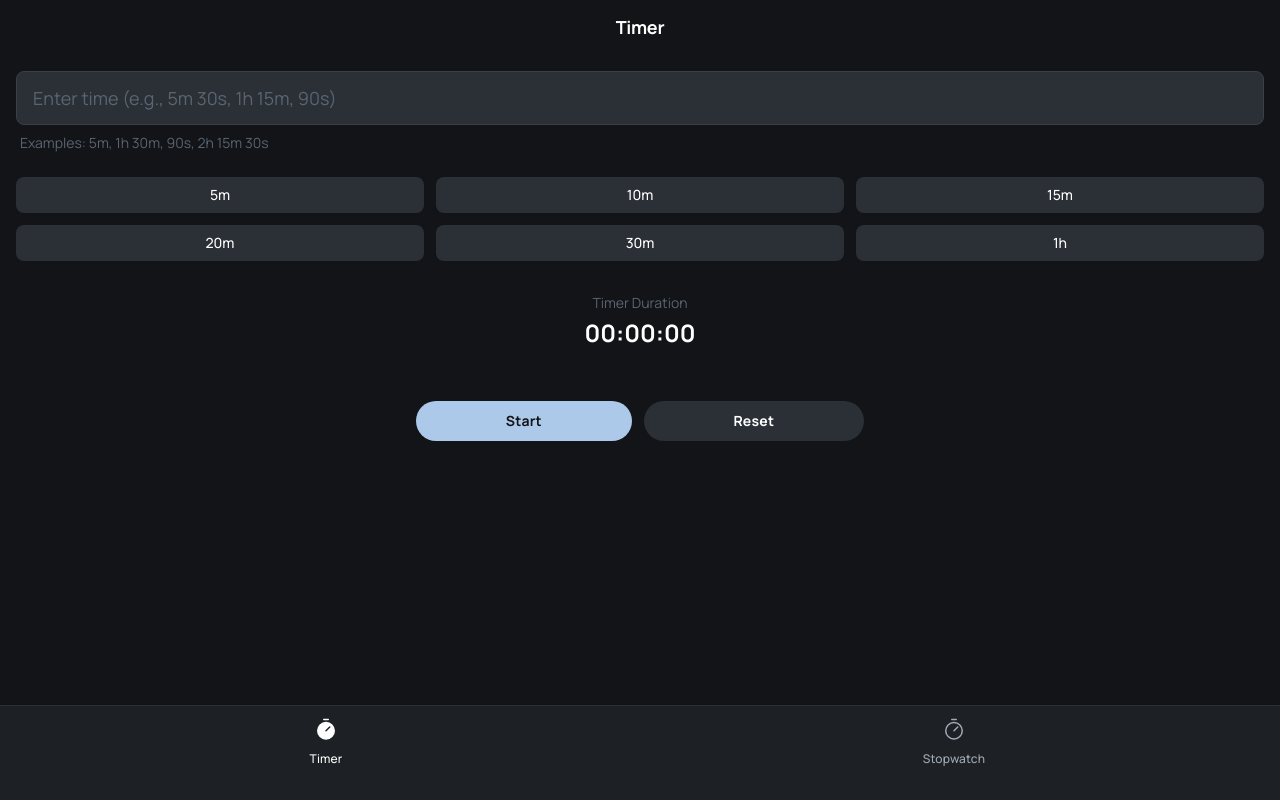
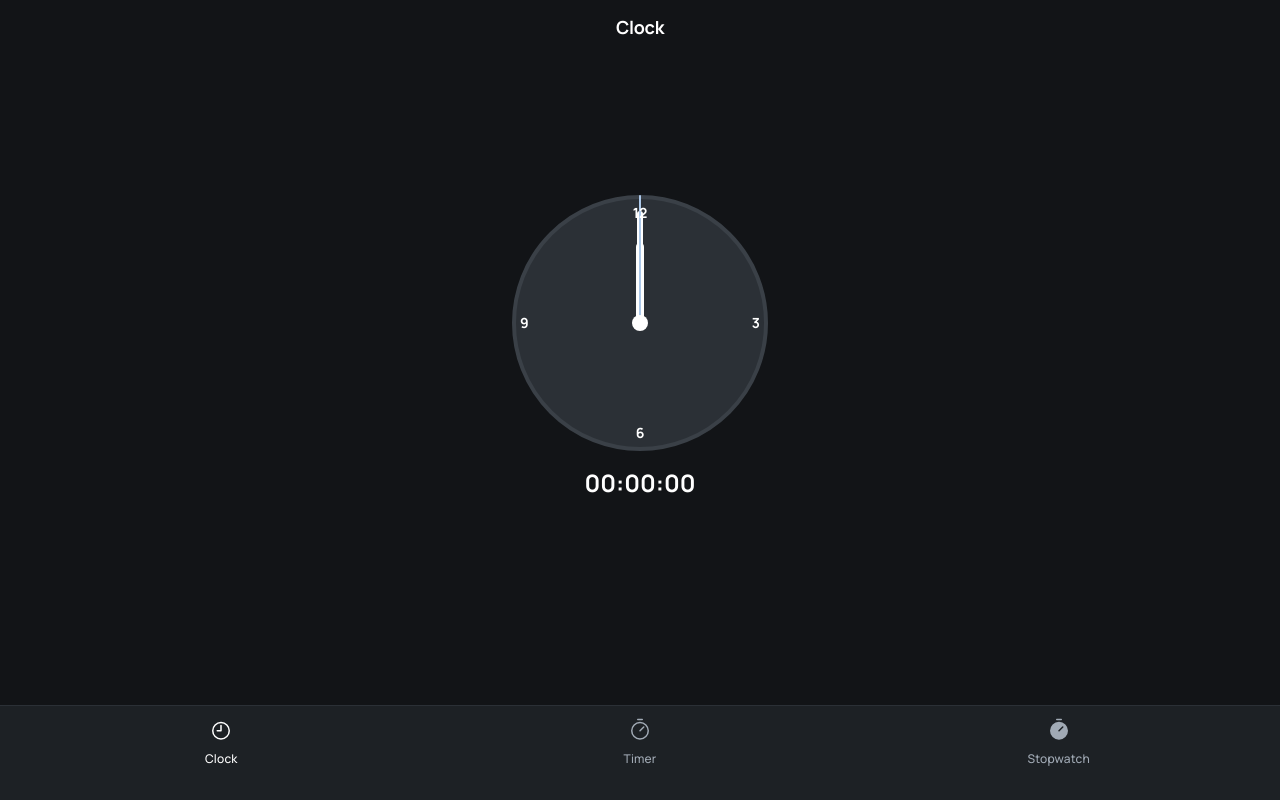
Before and after one commit to derrickappah/Clock, a plain HTML site: page index.html in a window 1280 px wide. Drawn offline with nearby package versions, Linux system fonts and the light colour scheme.

Commit message:
Update index.html

```diff
--- a/index.html
+++ b/index.html
@@ -50,7 +50,7 @@
         </div>
 
         <!-- Timer Screen -->
-        <div id="timer-screen">
+        <div id="timer-screen" class="hidden">
           <div class="flex items-center bg-[#121417] p-4 pb-2 justify-between">
             <h2 class="text-white text-lg font-bold leading-tight tracking-[-0.015em] flex-1 text-center pl-12 pr-12">Timer</h2>
           </div>
@@ -140,15 +140,61 @@
             </div>
           </div>
         </div>
+
+        <!-- Clock Screen -->
+        <div id="clock-screen">
+          <div class="flex items-center bg-[#121417] p-4 pb-2 justify-between">
+            <h2 class="text-white text-lg font-bold leading-tight tracking-[-0.015em] flex-1 text-center pl-12 pr-12">Clock</h2>
+          </div>
+          <div class="flex flex-col justify-center items-center h-[calc(100vh-200px)]">
+            <div class="relative w-64 h-64">
+              <!-- Clock Face -->
+              <div class="absolute inset-0 rounded-full bg-[#2b3036] border-4 border-[#3a4047]"></div>
+              <!-- Hour Hand -->
+              <div id="hour-hand" class="absolute w-2 h-20 bg-white rounded top-1/2 left-1/2 -translate-x-1/2 -translate-y-full origin-bottom"></div>
+              <!-- Minute Hand -->
+              <div id="minute-hand" class="absolute w-1.5 h-28 bg-white rounded top-1/2 left-1/2 -translate-x-1/2 -translate-y-full origin-bottom"></div>
+              <!-- Second Hand -->
+              <div id="second-hand" class="absolute w-0.5 h-32 bg-[#adc9ea] rounded top-1/2 left-1/2 -translate-x-1/2 -translate-y-full origin-bottom"></div>
+              <!-- Center Dot -->
+              <div class="absolute w-4 h-4 bg-white rounded-full top-1/2 left-1/2 -translate-x-1/2 -translate-y-1/2"></div>
+              <!-- Hour Markers -->
+              <div class="absolute inset-0">
+                <div class="clock-markers">
+                  <div class="absolute w-full h-full">
+                    <!-- 12 -->
+                    <div class="absolute text-white text-sm font-bold top-2 left-1/2 -translate-x-1/2">12</div>
+                    <!-- 3 -->
+                    <div class="absolute text-white text-sm font-bold right-2 top-1/2 -translate-y-1/2">3</div>
+                    <!-- 6 -->
+                    <div class="absolute text-white text-sm font-bold bottom-2 left-1/2 -translate-x-1/2">6</div>
+                    <!-- 9 -->
+                    <div class="absolute text-white text-sm font-bold left-2 top-1/2 -translate-y-1/2">9</div>
+                  </div>
+                </div>
+              </div>
+            </div>
+            <!-- Digital Time Display -->
+            <p id="digital-time" class="text-white text-2xl font-bold mt-4">00:00:00</p>
+          </div>
+        </div>
       </div>
 
       <!-- Bottom Navigation -->
       <div id="navigation" class="fixed bottom-0 left-0 right-0 z-10">
         <div class="flex gap-2 border-t border-[#2b3036] bg-[#1d2125] px-4 pb-3 pt-2">
-          <a id="nav-timer" class="just flex flex-1 flex-col items-center justify-end gap-1 rounded-full text-white" href="#">
-            <div class="text-inherit flex h-8 items-center justify-center" data-icon="Timer" data-size="24px" data-weight="fill">
+          <a id="nav-clock" class="just flex flex-1 flex-col items-center justify-end gap-1 text-white" href="#">
+            <div class="text-inherit flex h-8 items-center justify-center" data-icon="Clock" data-size="24px" data-weight="fill">
               <svg xmlns="http://www.w3.org/2000/svg" width="24px" height="24px" fill="currentColor" viewBox="0 0 256 256">
-                <path d="M128,40a96,96,0,1,0,96,96A96.11,96.11,0,0,0,128,40Zm45.66,61.66-40,40a8,8,0,0,1-11.32-11.32l40-40a8,8,0,0,1,11.32,11.32ZM96,16a8,8,0,0,1,8-8h48a8,8,0,0,1,0,16H104A8,8,0,0,1,96,16Z"></path>
+                <path d="M128,40a96,96,0,1,0,96,96A96.11,96.11,0,0,0,128,40Zm0,176a80,80,0,1,1,80-80A80.09,80.09,0,0,1,128,216ZM128,72a8,8,0,0,0-8,8v48H88a8,8,0,0,0,0,16h40a8,8,0,0,0,8-8V80A8,8,0,0,0,128,72Z"></path>
+              </svg>
+            </div>
+            <p class="text-inherit text-xs font-medium leading-normal tracking-[0.015em]">Clock</p>
+          </a>
+          <a id="nav-timer" class="just flex flex-1 flex-col items-center justify-end gap-1 text-[#a1aab5]" href="#">
+            <div class="text-inherit flex h-8 items-center justify-center" data-icon="Timer" data-size="24px" data-weight="regular">
+              <svg xmlns="http://www.w3.org/2000/svg" width="24px" height="24px" fill="currentColor" viewBox="0 0 256 256">
+                <path d="M128,40a96,96,0,1,0,96,96A96.11,96.11,0,0,0,128,40Zm0,176a80,80,0,1,1,80-80A80.09,80.09,0,0,1,128,216ZM173.66,90.34a8,8,0,0,1,0,11.32l-40,40a8,8,0,0,1-11.32-11.32l40-40A8,8,0,0,1,173.66,90.34ZM96,16a8,8,0,0,1,8-8h48a8,8,0,0,1,0,16H104A8,8,0,0,1,96,16Z"></path>
               </svg>
             </div>
             <p class="text-inherit text-xs font-medium leading-normal tracking-[0.015em]">Timer</p>
@@ -156,7 +202,7 @@
           <a id="nav-stopwatch" class="just flex flex-1 flex-col items-center justify-end gap-1 text-[#a1aab5]" href="#">
             <div class="text-inherit flex h-8 items-center justify-center" data-icon="Timer" data-size="24px" data-weight="regular">
               <svg xmlns="http://www.w3.org/2000/svg" width="24px" height="24px" fill="currentColor" viewBox="0 0 256 256">
-                <path d="M128,40a96,96,0,1,0,96,96A96.11,96.11,0,0,0,128,40Zm0,176a80,80,0,1,1,80-80A80.09,80.09,0,0,1,128,216ZM173.66,90.34a8,8,0,0,1,0,11.32l-40,40a8,8,0,0,1-11.32-11.32l40-40A8,8,0,0,1,173.66,90.34ZM96,16a8,8,0,0,1,8-8h48a8,8,0,0,1,0,16H104A8,8,0,0,1,96,16Z"></path>
+                <path d="M128,40a96,96,0,1,0,96,96A96.11,96.11,0,0,0,128,40Zm45.66,61.66-40,40a8,8,0,0,1-11.32-11.32l40-40a8,8,0,0,1,11.32,11.32ZM96,16a8,8,0,0,1,8-8h48a8,8,0,0,1,0,16H104A8,8,0,0,1,96,16Z"></path>
               </svg>
             </div>
             <p class="text-inherit text-xs font-medium leading-normal tracking-[0.015em]">Stopwatch</p>
@@ -165,7 +211,6 @@
         <div class="h-5 bg-[#1d2125]"></div>
       </div>
     </div>
-
     <script src="script.js"></script>
   </body>
-            </html>
+</html>
```
